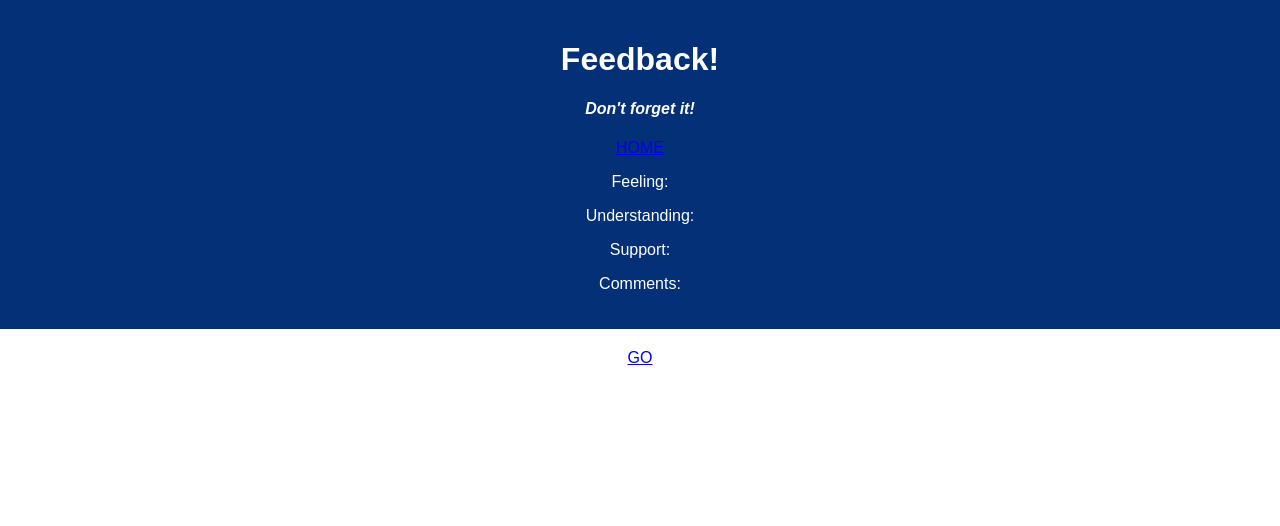
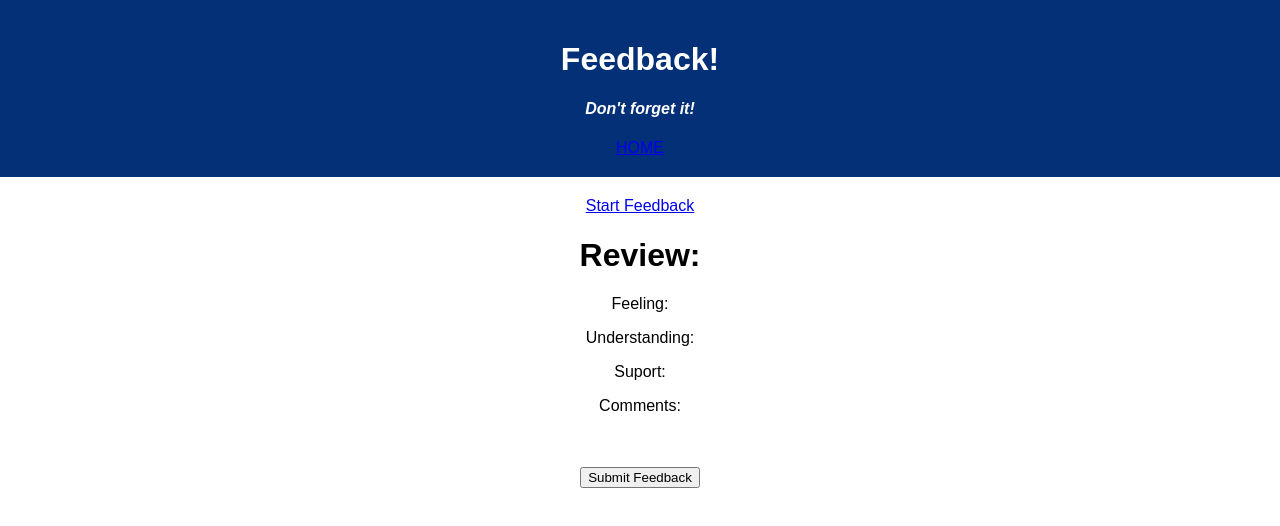
Before and after one commit to Klee55/weekend-redux-feedback-loop, a React (Create React App) app: page /#/review in a window 1280 px wide. Shown: the top 526 px of the page. Built offline with nearby package versions, Linux system fonts and the light colour scheme.

Commit message:
added review page, start express router for database

```diff
--- a/src/components/App/App.jsx
+++ b/src/components/App/App.jsx
@@ -6,7 +6,9 @@ import Feeling from '../Feeling/Feeling';
 import Understanding from '../Understanding/Understanding';
 import Support from '../Support/Support';
 import Comments from '../Comments/Comments';
+import Review from '../Review/Review';
 import { useSelector } from 'react-redux';
+import { useHistory } from 'react-router-dom';
 
 
 function App() {
@@ -16,6 +18,8 @@ function App() {
   const understanding = useSelector(store => store.understanding);
   const support = useSelector(store => store.support);
   const comments = useSelector(store => store.comments);
+
+  const history = useHistory();
 
 
 
@@ -28,15 +32,18 @@ function App() {
           <h4>Don't forget it!</h4>
           <Link to='/'>HOME</Link><br/>
           {/* for testing and visual purposes */}
-          <p>Feeling: {feeling}</p>
+          {/* <p>Feeling: {feeling}</p>
           <p>Understanding: {understanding}</p>
           <p>Support: {support}</p>
-          <p>Comments: {comments}</p>
+          <p>Comments: {comments}</p> */}
           {/* for testing and visual purposes */}
         </header>
         <div>
           {/* routes */}
-          <Link to='/feeling'>GO</Link>
+          {/* <Route exact path='/'>
+            <button onClick={() => history.push('/feeling')}>Start Feedback</button>
+            </Route> */}
+          <Link to='/feeling'> Start Feedback</Link>
           <Route exact path="/feeling">
             <Feeling />
           </Route>
@@ -49,6 +56,9 @@ function App() {
           <Route exact path="/comments">
             <Comments />
           </Route>
+          <Route exact path="/review">
+            <Review />
+          </Route>
 
         </div>
       </div>
--- a/src/components/Comments/Comments.jsx
+++ b/src/components/Comments/Comments.jsx
@@ -1,14 +1,23 @@
 import { useHistory } from "react-router-dom";
+import { useSelector, useDispatch } from "react-redux";
 
 const Comments = () => {
 
+    const comments = useSelector(store => store.comments);
     const history = useHistory();
+    const dispatch = useDispatch();
+
+    const handleChange = (event) => {
+        event.preventDefault();
+        dispatch({ type: 'SET_COMMENTS', payload: event.target.value});
+    }
 
     return (
        <div>
             <h1>Any comments you want to leave?</h1>
             <p>Comments?</p>
-            <input type="number"></input><button onClick={() => history.push('/')}>NEXT</button>
+            <input value={comments} onChange={handleChange} type="text"/>
+            <button onClick={() => history.push('/review')}>NEXT</button>
         </div>
     )
 }
--- /dev/null
+++ b/src/components/Review/Review.jsx
@@ -0,0 +1,25 @@
+import { useSelector } from "react-redux";
+
+const Review = () => {
+
+    const feeling = useSelector(store => store.feeling);
+    const understanding = useSelector(store => store.understanding);
+    const support = useSelector(store => store.support);
+    const comments = useSelector(store => store.comments);
+
+    return (
+        <div>
+            <h1>Review:</h1>
+            <p>Feeling: {feeling}</p>
+            <p>Understanding: {understanding}</p>
+            <p>Suport: {support}</p>
+            <p>Comments: {comments}</p>
+            <br/>
+            <br/>
+            <button>Submit Feedback</button>
+        </div>
+    )
+}
+
+
+export default Review;
--- a/src/components/Support/Support.jsx
+++ b/src/components/Support/Support.jsx
@@ -1,14 +1,23 @@
 import { useHistory } from "react-router-dom";
+import { useSelector, useDispatch } from "react-redux";
 
 const Support = () => {
 
+    const support = useSelector(store => store.support);
     const history = useHistory();
+    const dispatch = useDispatch();
+
+    const handleChange = (event) => {
+        event.preventDefault();
+        dispatch({ type: 'SET_SUPPORT', payload: event.target.value});
+    }
 
     return (
         <div>
             <h1>How well are you being supported?</h1>
             <p>Support?</p>
-            <input type="number"></input><button onClick={() => history.push('/comments')}>NEXT</button>
+            <input value={support} onChange={handleChange} type="number"/>
+            <button onClick={() => history.push('/comments')}>NEXT</button>
         </div>
     )
 }
```
Also changed, not shown: 2 other files (tests, documents, lock files or other folders).
